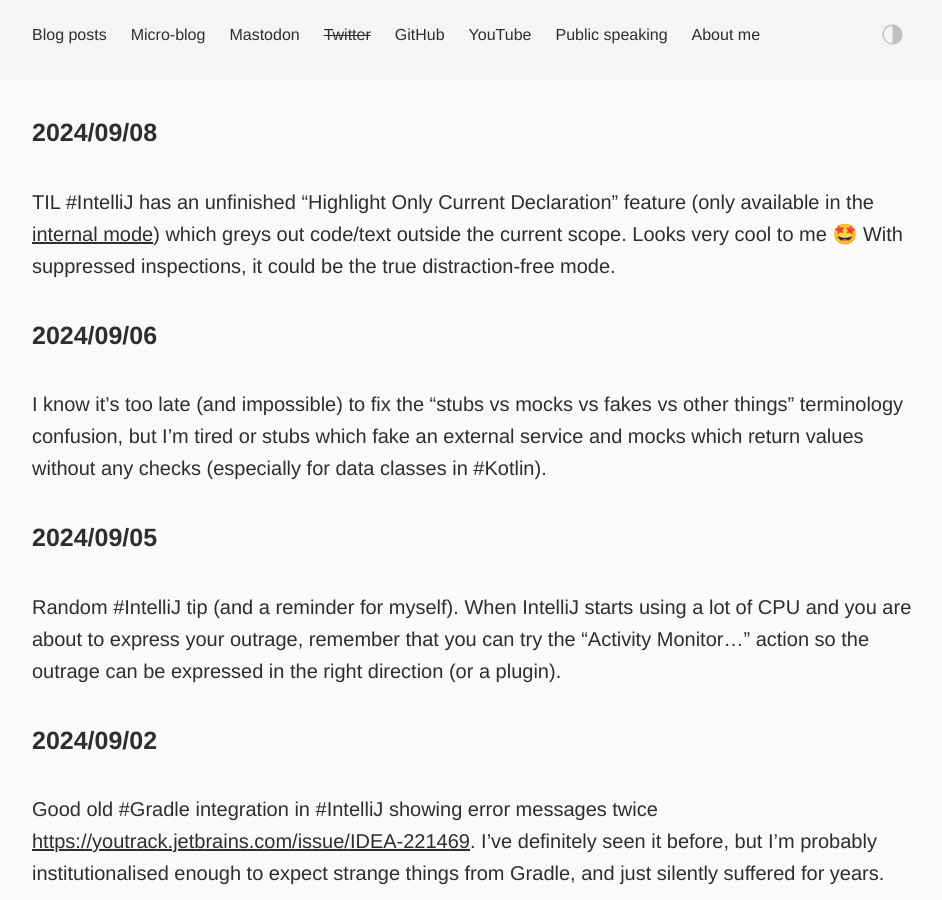
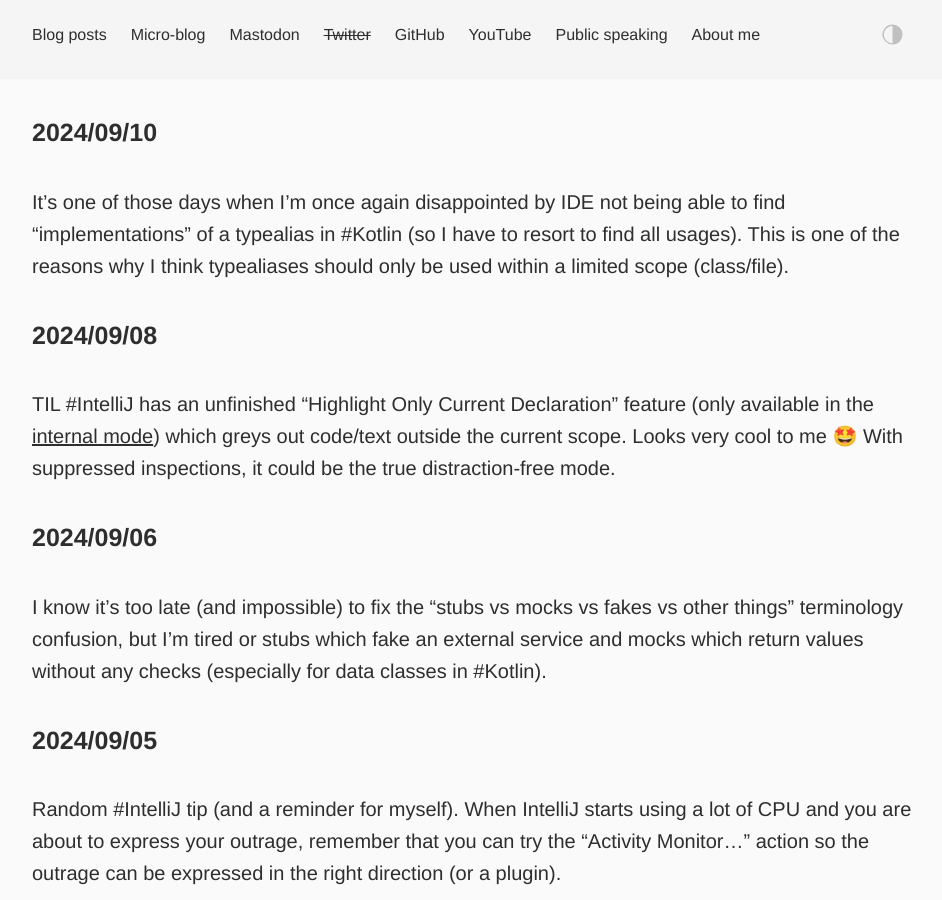
Before and after one commit to dkandalov/dkandalov.github.io, a Jekyll site: the page built from micro-blog.md, in a window 1280 px wide and 900 px high. Shown: the whole window, without its empty margins (160-1102 px from the left). Built offline with Jekyll 4.4.1, drawn with Linux system fonts in a browser that asks for light colours.

Commit message:
updated micro-blog

```diff
--- a/micro-blog.md
+++ b/micro-blog.md
@@ -2,6 +2,9 @@
 layout: post
 permalink: /micro-blog/
 ---
+
+#### 2024/09/10
+It's one of those days when I'm once again disappointed by IDE not being able to find "implementations" of a typealias in #Kotlin (so I have to resort to find all usages). This is one of the reasons why I think typealiases should only be used within a limited scope (class/file).
 
 #### 2024/09/08
 TIL #IntelliJ has an unfinished "Highlight Only Current Declaration" feature (only available in the [internal mode](https://plugins.jetbrains.com/docs/intellij/enabling-internal.html)) which greys out code/text outside the current scope. Looks very cool to me 🤩 With suppressed inspections, it could be the true distraction-free mode.
```
